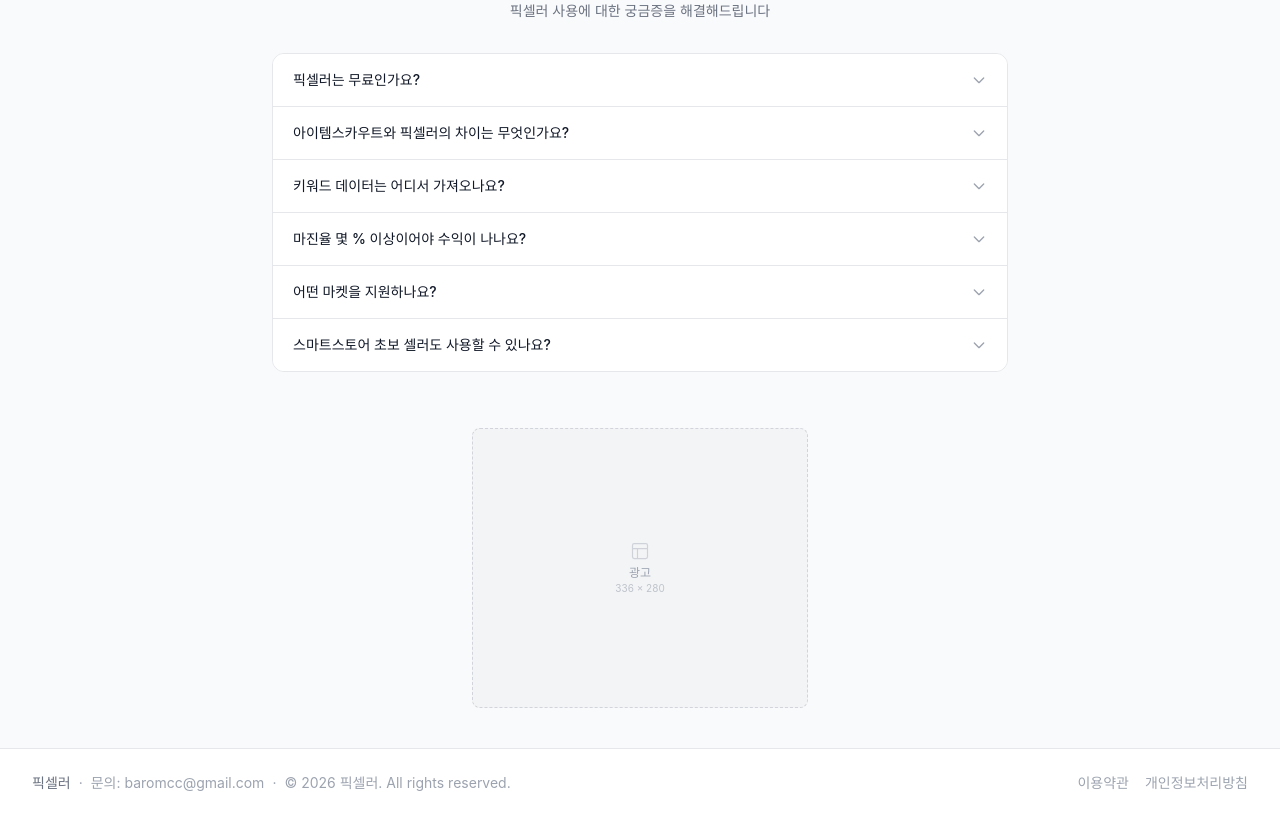
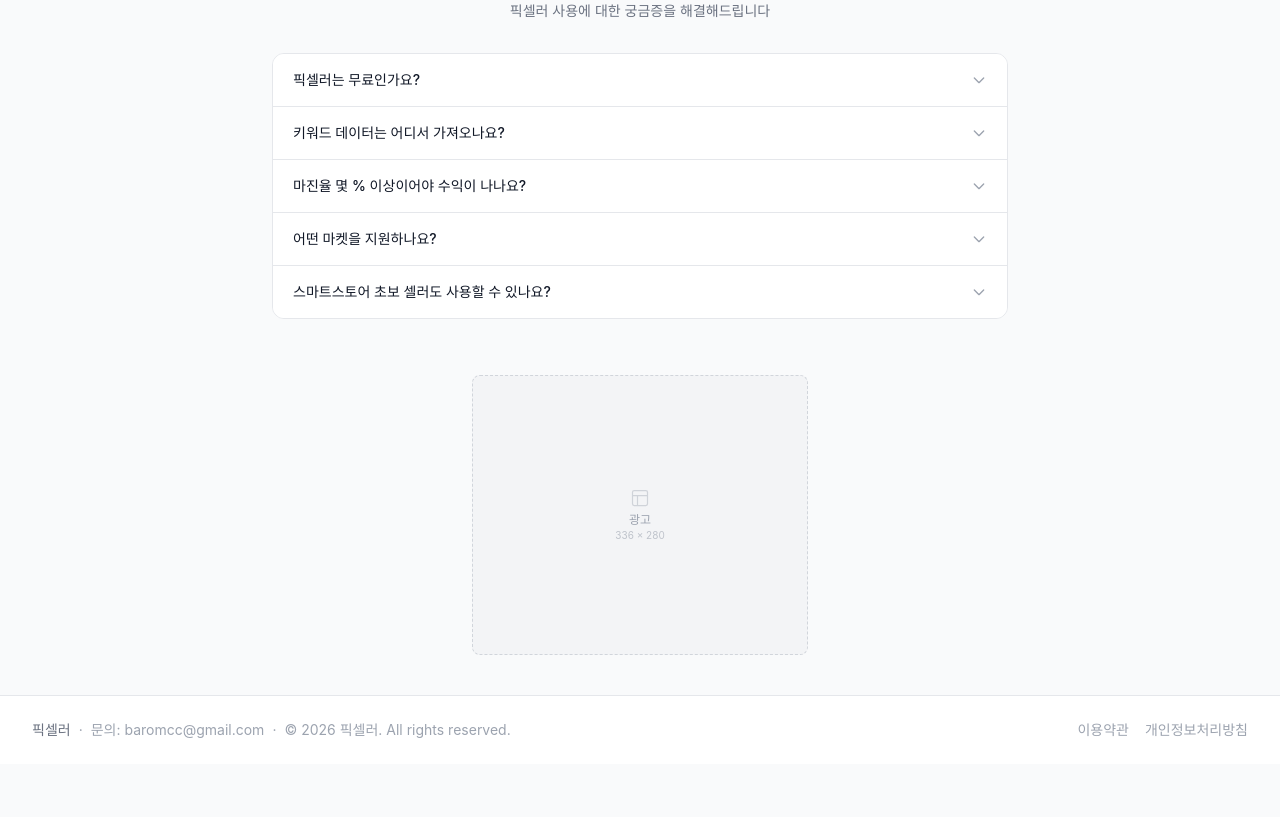
Before and after one commit to baromcc-alt/pickseller, a Next.js app: page / in a window 1280 px wide. Shown: the part 1280-2097 px from the top of the page. After the commit the page ends 2044 px from the top, so only its background shows below. Built offline with nearby package versions, Linux system fonts and the light colour scheme; no server answers; the database is empty; a web font is replaced by a local one.

Commit message:
fix: FAQ에서 경쟁사 언급 제거

```diff
--- a/components/FaqSection.tsx
+++ b/components/FaqSection.tsx
@@ -6,10 +6,6 @@
   {
     q: "픽셀러는 무료인가요?",
     a: "네, 완전 무료입니다. 키워드 분석, 트렌드 조회, 마진 계산기 모두 회원가입 없이 사용 가능합니다.",
-  },
-  {
-    q: "아이템스카우트와 픽셀러의 차이는 무엇인가요?",
-    a: "아이템스카우트는 유료 구독 서비스인 반면, 픽셀러는 핵심 기능을 완전 무료로 제공합니다. 키워드 트렌드 분석과 마진 계산 등 소싱에 필요한 핵심 기능에 집중하고 있습니다.",
   },
   {
     q: "키워드 데이터는 어디서 가져오나요?",
--- a/components/JsonLd.tsx
+++ b/components/JsonLd.tsx
@@ -189,14 +189,6 @@
       },
       {
         "@type": "Question",
-        name: "아이템스카우트와 픽셀러의 차이는 무엇인가요?",
-        acceptedAnswer: {
-          "@type": "Answer",
-          text: "아이템스카우트는 유료 구독 서비스인 반면, 픽셀러는 핵심 기능을 완전 무료로 제공합니다. 키워드 트렌드 분석과 마진 계산 등 소싱에 필요한 핵심 기능에 집중하고 있습니다.",
-        },
-      },
-      {
-        "@type": "Question",
         name: "키워드 데이터는 어디서 가져오나요?",
         acceptedAnswer: {
           "@type": "Answer",
```
